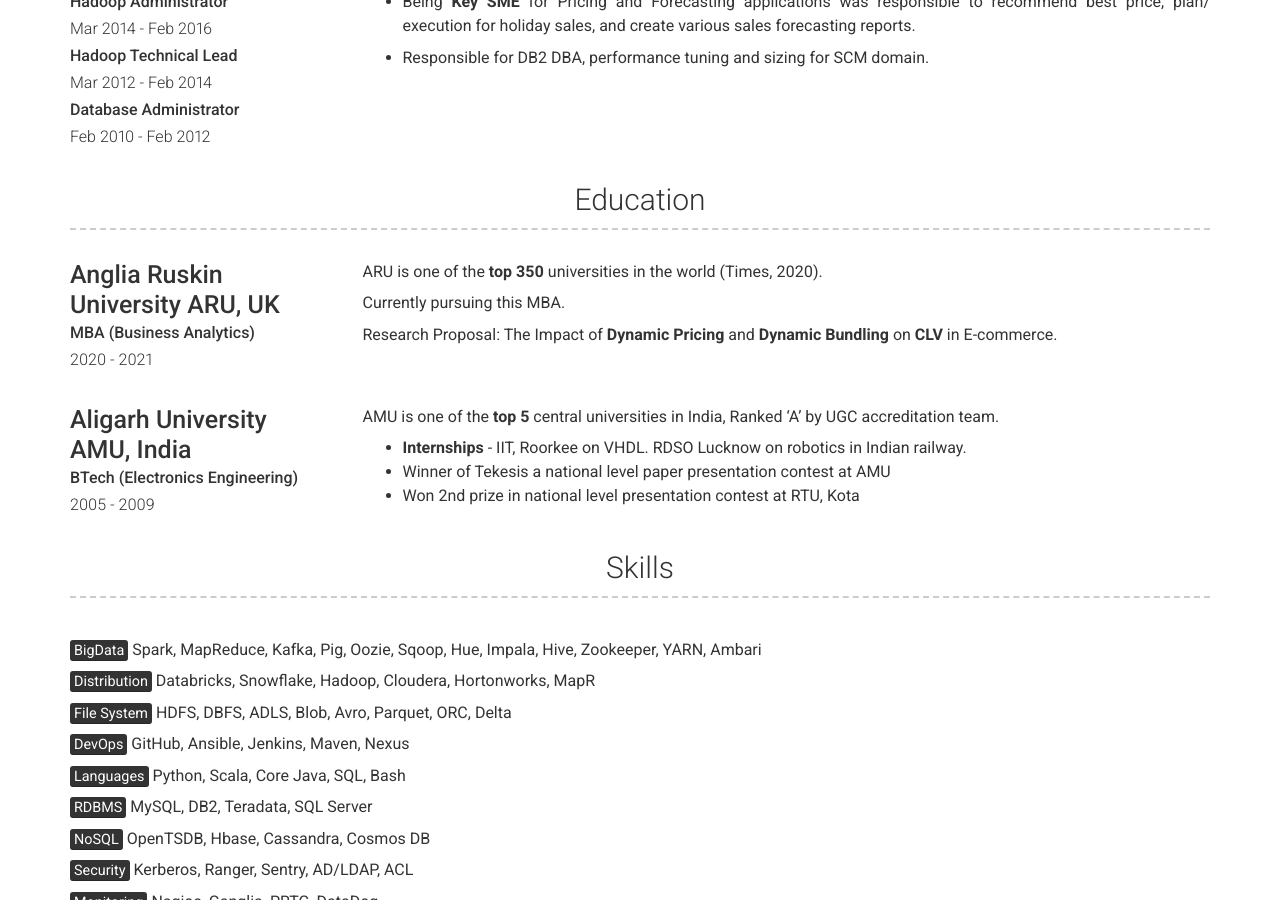
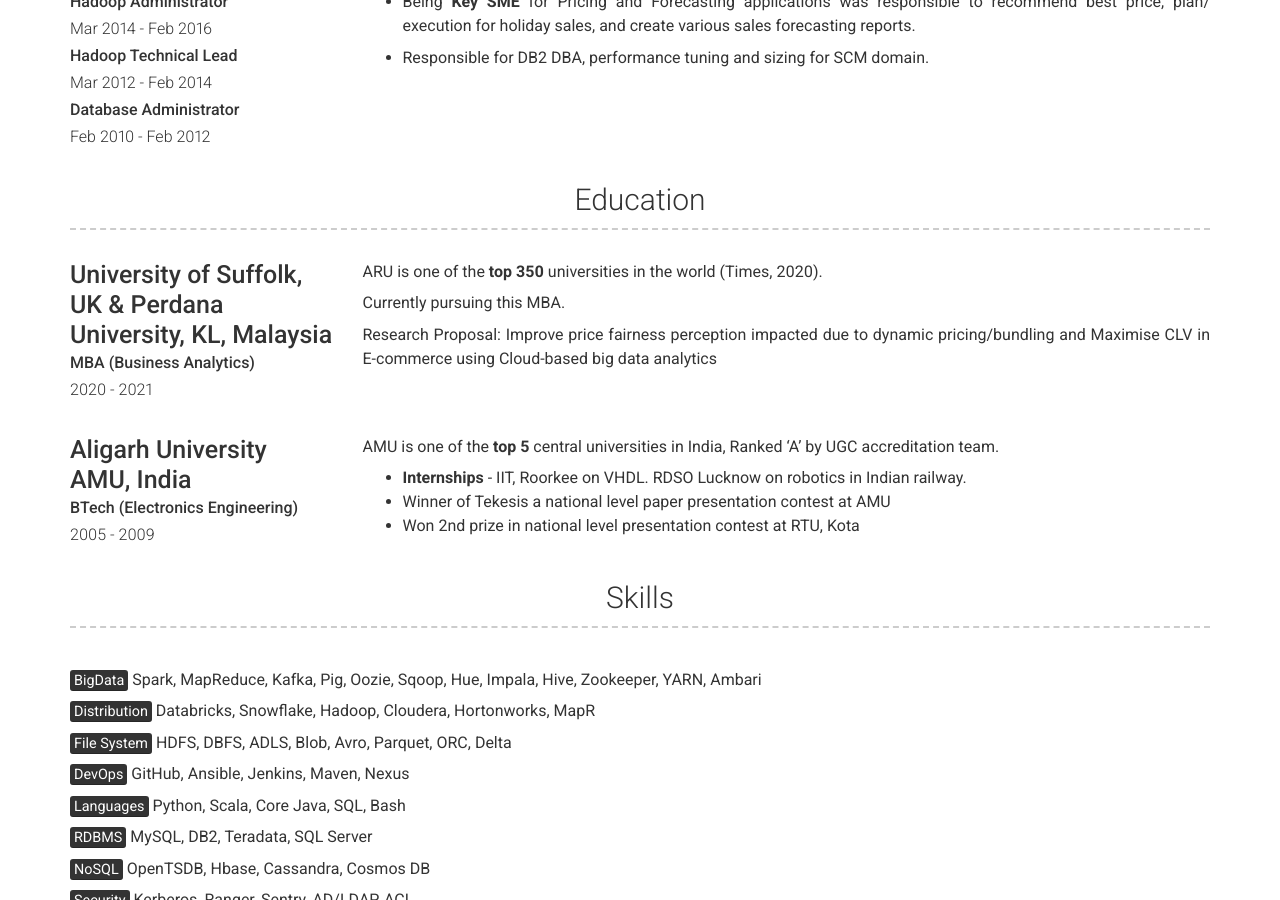
Before and after one commit to mohd-hasnain/mohd-hasnain.github.io, a Jekyll site: the page built from index.md, in a window 1280 px wide and 900 px high, scrolled down 1468 px. Built offline with Jekyll 4.4.1, drawn with Linux system fonts in a browser that asks for light colours; nearby versions of some CDN libraries.

Commit message:
Update education.yml

```diff
--- a/_data/education.yml
+++ b/_data/education.yml
@@ -1,5 +1,5 @@
 # Education Template
-- name: Anglia Ruskin University ARU, UK
+- name: University of Suffolk, UK & Perdana University, KL, Malaysia
   dates: 2020 - 2021
   qualification: MBA (Business Analytics)
   #quote: >
@@ -9,7 +9,7 @@
 
    Currently pursuing this MBA.
 
-   Research Proposal: The Impact of **Dynamic Pricing** and **Dynamic Bundling** on **CLV** in E-commerce.
+   Research Proposal: Improve price fairness perception impacted due to dynamic pricing/bundling and Maximise CLV in E-commerce using Cloud-based big data analytics
 
 - name: Aligarh University AMU, India
   dates: 2005 - 2009
```
